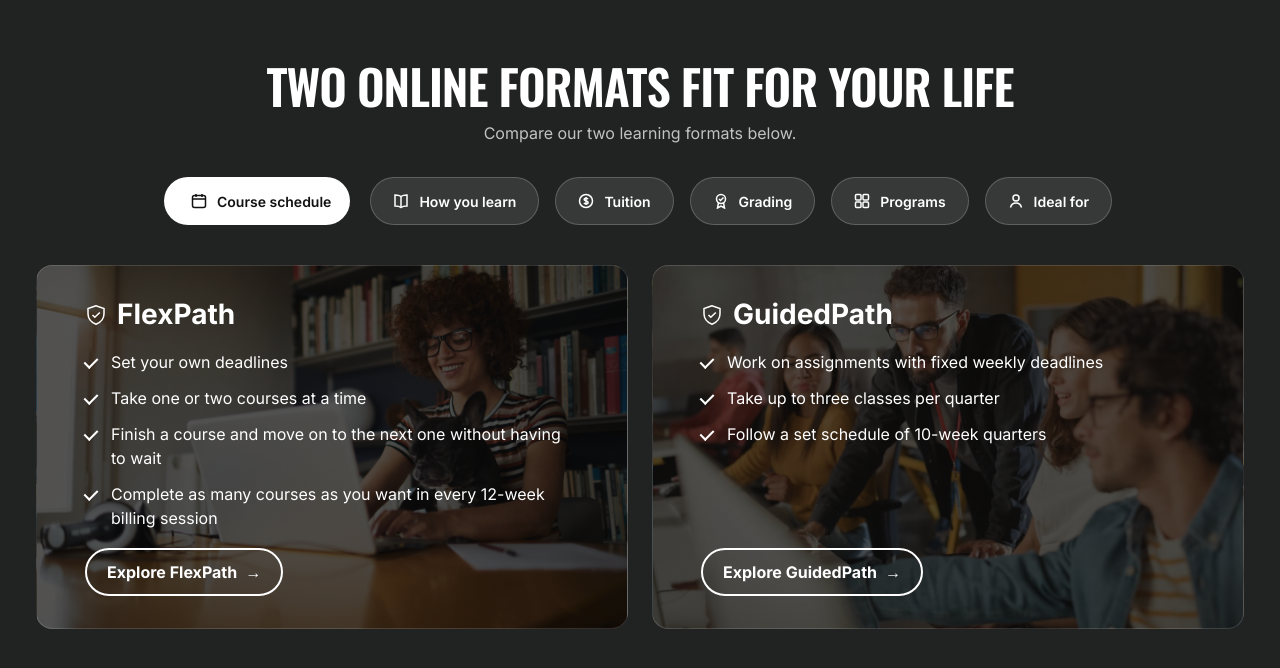
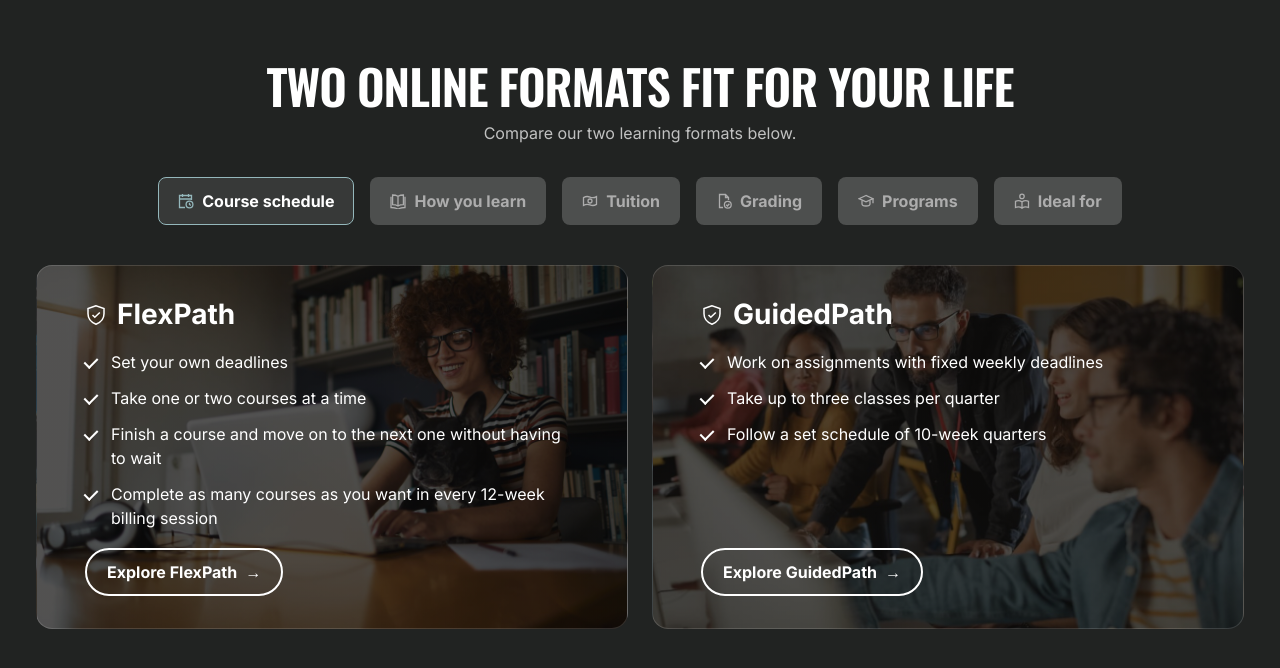
Before and after one commit to camila-go/tabComponent, a plain HTML site: page index.html in a window 1280 px wide. Drawn offline with nearby package versions, Linux system fonts and the light colour scheme.

Commit message:
Match tab buttons to Figma button-states spec and FA glyphs
Per states node 3:1925: default = 20% white fill, no border, 8px
radius, #adadad (gl-neutral-200) label+icon; hover = label+icon white;
active = 10% white fill with 1px #94b7bb (cu-stat-blue-500) border
carried by the glider, white label, stat-blue icon. Replaces the
incorrect white-pill active treatment inferred from the overview
screenshot.

Icons redrawn to mirror the FA 6 Sharp Light glyphs Figma specifies
(calendar-clock, book-open-cover, money-bill-wave, file-circle-check,
graduation-cap, book-open-reader). Fixed a 4px glider misalignment
previously masked by the pill radius. Handoff + a11y docs updated with
new state specs and recomputed contrast.

Co-Authored-By: Claude Fable 5 <noreply@anthropic.com>

```diff
--- a/index.html
+++ b/index.html
@@ -18,8 +18,10 @@
     --text: #ffffff;                       /* gl-neutral-0 */
     --text-dim: rgba(255, 255, 255, 0.72);
     --accent: #ffffff;
-    --pill-bg: rgba(255, 255, 255, 0.1);   /* gl-neutral-0-opacity-1 */
-    --pill-border: rgba(255, 255, 255, 0.2); /* gl-neutral-0-opacity-2 */
+    --pill-bg: rgba(255, 255, 255, 0.2);     /* default: gl-neutral-0-opacity-2 */
+    --pill-bg-active: rgba(255, 255, 255, 0.1); /* active: gl-neutral-0-opacity-1 */
+    --pill-text: #adadad;                    /* gl-neutral-200 */
+    --stat-blue: #94b7bb;                    /* cu-stat-blue-500: active border + icon */
     /* headings: Acumin VF ExtraCondensed; Oswald is the loaded stand-in */
     --font-heading: "Acumin VF", "acumin-pro-extra-condensed", "Oswald", "Arial Narrow", sans-serif;
     --font-body: "Inter", "Helvetica Neue", Helvetica, Arial, sans-serif;
@@ -97,15 +99,18 @@
     .tabs__scroller { justify-content: center; }
   }
 
-  /* The glider: a separate layer that slides behind the active pill.
+  /* The glider: a separate layer that slides behind the active pill,
+     carrying the active treatment (0.1 white fill + stat-blue border).
      transform + width keep us off the layout-recalc path. */
   .tabs__glider {
     position: absolute;
     top: 4px;
     left: 0;
     height: 48px;
-    border-radius: 999px;
-    background: var(--accent);
+    border-radius: 8px;
+    background: var(--pill-bg-active);
+    border: 1px solid var(--stat-blue);
+    box-sizing: border-box;
     transform: translateX(0);
     width: 0;
     transition: transform var(--dur) var(--ease-out), width var(--dur) var(--ease-out);
@@ -113,45 +118,50 @@
     pointer-events: none;
   }
 
+  /* Figma button states (node 3:1925): default = 0.2 white fill, no
+     border, #adadad icon+label · hover = icon+label white · active =
+     0.1 white fill, 1px #94b7bb border, #94b7bb icon, white label */
   .tab {
     position: relative;
     z-index: 1;
     flex: 0 0 auto;
     display: inline-flex;
     align-items: center;
-    gap: 10px;
+    gap: 8px;
     height: 48px;
-    padding: 0 22px;
-    border-radius: 999px;
-    border: 1px solid var(--pill-border);
+    padding: 0 20px;
+    border-radius: 8px;
+    border: none;
     background: var(--pill-bg);
-    color: var(--text);
-    font-size: 14px;
-    font-weight: 600;
+    color: var(--pill-text);
+    font-size: 16px;
+    font-weight: 700;
+    line-height: 1.5;
     font-family: inherit;
     white-space: nowrap;
     cursor: pointer;
-    transition: color var(--dur) var(--ease-out), border-color var(--dur) var(--ease-out), background-color var(--dur) var(--ease-out);
+    transition: color var(--dur) var(--ease-out), background-color var(--dur) var(--ease-out);
   }
 
-  .tab:hover { border-color: rgba(255, 255, 255, 0.5); }
+  .tab:hover { color: var(--text); }
 
   .tab[aria-selected="true"] {
-    color: #111;
-    border-color: transparent;
-    background: transparent; /* glider provides the fill */
+    color: var(--text);
+    background: transparent; /* glider provides the active fill + border */
   }
+
+  .tab[aria-selected="true"] .tab__icon { color: var(--stat-blue); }
 
   .tab:focus-visible {
     outline: 2px solid var(--accent);
     outline-offset: 3px;
   }
 
-  .tab__icon { width: 16px; height: 16px; flex: 0 0 auto; }
+  .tab__icon { width: 16px; height: 16px; flex: 0 0 auto; transition: color var(--dur) var(--ease-out); }
   .tab__icon path, .tab__icon circle, .tab__icon rect { stroke: currentColor; }
 
   @media (max-width: 1023px) {
-    .tab { height: 40px; padding: 0 18px; font-size: 13px; }
+    .tab { height: 40px; padding: 0 16px; font-size: 14px; }
     .tabs__glider { height: 40px; }
   }
 
@@ -341,13 +351,16 @@
   /* ---------------- Data ---------------- */
 
   // All icons are decorative (labels carry the meaning) — hidden from AT.
+  // SVG stand-ins for the Font Awesome 6 Sharp Light glyphs used in Figma
+  // (calendar-clock, book-open-cover, money-bill-wave, file-circle-check,
+  // graduation-cap, book-open-reader). Production swaps to FA Pro.
   const ICONS = {
-    calendar: '<svg class="tab__icon" viewBox="0 0 16 16" fill="none" stroke-width="1.5" aria-hidden="true" focusable="false"><rect x="1.5" y="2.5" width="13" height="12" rx="2"/><path d="M1.5 6h13M5 1v3M11 1v3"/></svg>',
-    book: '<svg class="tab__icon" viewBox="0 0 16 16" fill="none" stroke-width="1.5" aria-hidden="true" focusable="false"><path d="M8 3.5C6.5 2.3 4.5 2 2 2v11c2.5 0 4.5.3 6 1.5 1.5-1.2 3.5-1.5 6-1.5V2c-2.5 0-4.5.3-6 1.5z"/><path d="M8 3.5v11"/></svg>',
-    dollar: '<svg class="tab__icon" viewBox="0 0 16 16" fill="none" stroke-width="1.5" aria-hidden="true" focusable="false"><circle cx="8" cy="8" r="6.5"/><path d="M10 6.2c-.4-.7-1.1-1-2-1-1.1 0-1.9.6-1.9 1.4 0 2 4 1 4 2.9 0 .9-.9 1.5-2.1 1.5-1 0-1.7-.4-2.1-1.1M8 4v8"/></svg>',
-    grade: '<svg class="tab__icon" viewBox="0 0 16 16" fill="none" stroke-width="1.5" aria-hidden="true" focusable="false"><circle cx="8" cy="6" r="4.5"/><path d="M5.5 9.7 4.5 15l3.5-2 3.5 2-1-5.3M6 6l1.5 1.5L10.5 4.5"/></svg>',
-    grid: '<svg class="tab__icon" viewBox="0 0 16 16" fill="none" stroke-width="1.5" aria-hidden="true" focusable="false"><rect x="1.5" y="1.5" width="5.5" height="5.5" rx="1"/><rect x="9" y="1.5" width="5.5" height="5.5" rx="1"/><rect x="1.5" y="9" width="5.5" height="5.5" rx="1"/><rect x="9" y="9" width="5.5" height="5.5" rx="1"/></svg>',
-    person: '<svg class="tab__icon" viewBox="0 0 16 16" fill="none" stroke-width="1.5" aria-hidden="true" focusable="false"><circle cx="8" cy="5" r="3"/><path d="M2.5 14.5c.7-2.9 2.9-4.5 5.5-4.5s4.8 1.6 5.5 4.5"/></svg>',
+    "calendar-clock": '<svg class="tab__icon" viewBox="0 0 16 16" fill="none" stroke-width="1.3" aria-hidden="true" focusable="false"><path d="M13.5 7V2.5h-12v12H7M1.5 6h12M4.5 1v3M10.5 1v3"/><circle cx="11.5" cy="11.5" r="3.4"/><path d="M11.5 9.8v1.7l1.3.9"/></svg>',
+    "book-open-cover": '<svg class="tab__icon" viewBox="0 0 16 16" fill="none" stroke-width="1.3" aria-hidden="true" focusable="false"><path d="M8 3.3C6.4 2.4 4.6 2 2.6 2v9.7c2 0 3.8.4 5.4 1.3 1.6-.9 3.4-1.3 5.4-1.3V2c-2 0-3.8.4-5.4 1.3zM8 3.3V13"/><path d="M1 3.8v10.7c2.6 0 5 .5 7 1.5 2-1 4.4-1.5 7-1.5V3.8"/></svg>',
+    "money-bill-wave": '<svg class="tab__icon" viewBox="0 0 16 16" fill="none" stroke-width="1.3" aria-hidden="true" focusable="false"><path d="M1.5 4.6c2-1.2 4.2-1.5 6.5-.5s4.5.7 6.5-.5v7.8c-2 1.2-4.2 1.5-6.5.5s-4.5-.7-6.5.5V4.6z"/><circle cx="8" cy="8" r="2"/></svg>',
+    "file-circle-check": '<svg class="tab__icon" viewBox="0 0 16 16" fill="none" stroke-width="1.3" aria-hidden="true" focusable="false"><path d="M12.5 7V4.5l-3-3H3.5v13H7M9.5 1.5v3h3"/><circle cx="11.8" cy="11.8" r="3.4"/><path d="M10.2 11.8l1.2 1.2 2-2.2"/></svg>',
+    "graduation-cap": '<svg class="tab__icon" viewBox="0 0 16 16" fill="none" stroke-width="1.3" aria-hidden="true" focusable="false"><path d="M8 2.5 1 5.7l7 3.2 7-3.2L8 2.5z"/><path d="M4 7.5v3.6c0 .9 1.8 1.9 4 1.9s4-1 4-1.9V7.5M15 5.7v4.5"/></svg>',
+    "book-open-reader": '<svg class="tab__icon" viewBox="0 0 16 16" fill="none" stroke-width="1.3" aria-hidden="true" focusable="false"><circle cx="8" cy="3.4" r="2.2"/><path d="M1.5 8.3c2.2-.9 4.4-.8 6.5.6 2.1-1.4 4.3-1.5 6.5-.6v6.2c-2.2-.9-4.4-.8-6.5.6-2.1-1.4-4.3-1.5-6.5-.6V8.3zM8 8.9v5.6"/></svg>',
     shield: '<svg viewBox="0 0 22 22" fill="none" stroke="currentColor" stroke-width="1.5" aria-hidden="true" focusable="false"><path d="M11 1.8 3 4.6v5.2c0 4.6 3.2 8.6 8 10.4 4.8-1.8 8-5.8 8-10.4V4.6L11 1.8z"/><path d="M7.5 11l2.3 2.3L14.8 8.5"/></svg>'
   };
 
@@ -355,7 +368,7 @@
     {
       id: "course-schedule",
       label: "Course schedule",
-      icon: "calendar",
+      icon: "calendar-clock",
       flex: {
         items: [
           "Set your own deadlines",
@@ -377,7 +390,7 @@
     {
       id: "how-you-learn",
       label: "How you learn",
-      icon: "book",
+      icon: "book-open-cover",
       flex: {
         items: [
           "Complete your assessments at your own pace",
@@ -398,7 +411,7 @@
     {
       id: "tuition",
       label: "Tuition",
-      icon: "dollar",
+      icon: "money-bill-wave",
       flex: {
         items: [
           "Pay a flat-rate tuition every 12-week billing session. Books, supplies, and other fees apply",
@@ -418,7 +431,7 @@
     {
       id: "grading",
       label: "Grading",
-      icon: "grade",
+      icon: "file-circle-check",
       flex: {
         items: [
           "Faculty review your assessments and evaluate your level of mastery of the topic"
@@ -435,7 +448,7 @@
     {
       id: "programs",
       label: "Programs",
-      icon: "grid",
+      icon: "graduation-cap",
       flex: {
         items: ["Online", "Available for select programs"],
         cta: "Find your program"
@@ -448,7 +461,7 @@
     {
       id: "ideal-for",
       label: "Ideal for",
-      icon: "person",
+      icon: "book-open-reader",
       flex: {
         items: [
           "Individuals who want flexible learning",
@@ -521,9 +534,11 @@
   function moveGlider() {
     const btn = tabButtons[activeIndex];
     // offsetLeft is relative to the scroller, which scrolls with the buttons,
-    // so the glider tracks them through horizontal scrolling too.
+    // so the glider tracks them through horizontal scrolling too. Both
+    // offsetLeft and the glider's left:0 origin are measured from the same
+    // box (the scroller has no border), so no correction is needed.
     glider.style.width = btn.offsetWidth + "px";
-    glider.style.transform = `translateX(${btn.offsetLeft - 4}px)`;
+    glider.style.transform = `translateX(${btn.offsetLeft}px)`;
   }
 
   /* ---------------- Panel height animation ----------------
```
Also changed, not shown: 2 other files.
